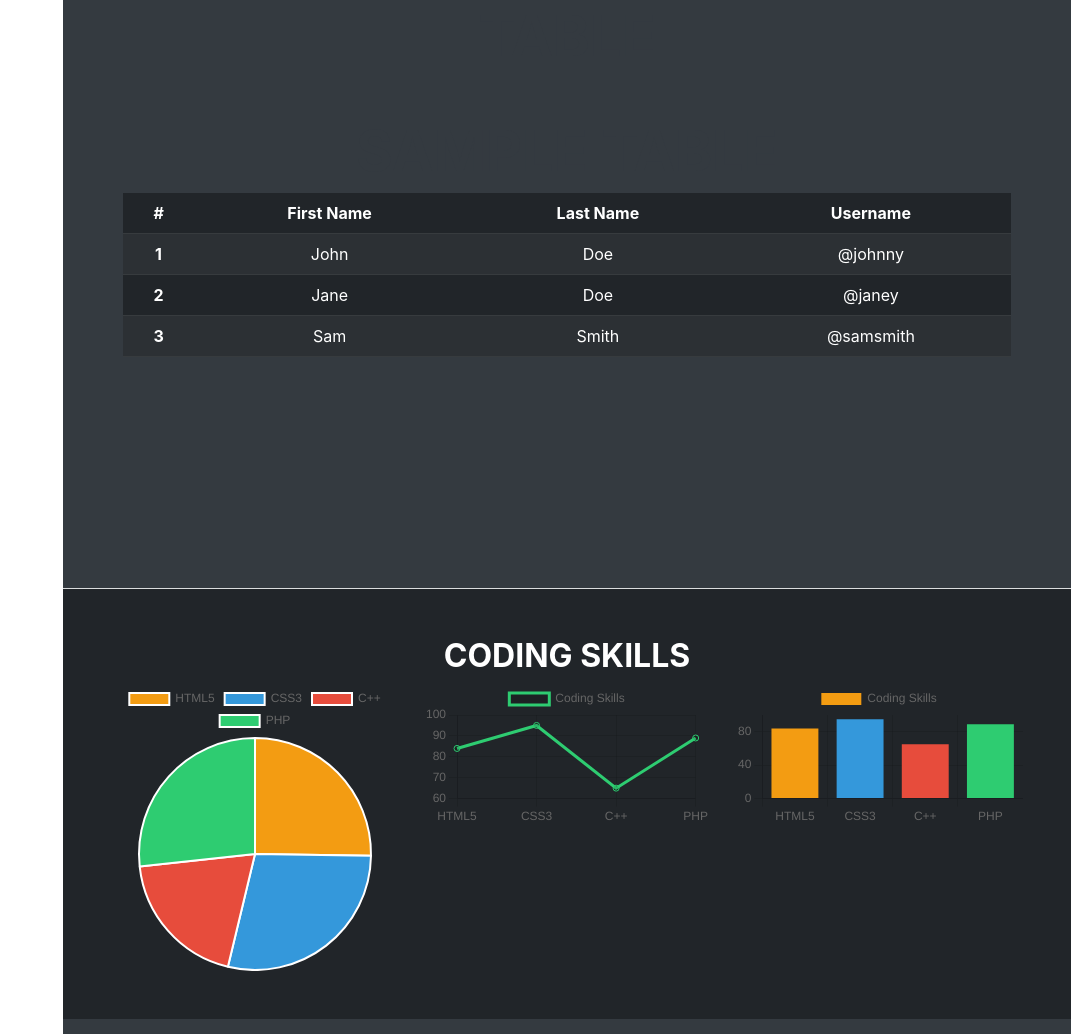
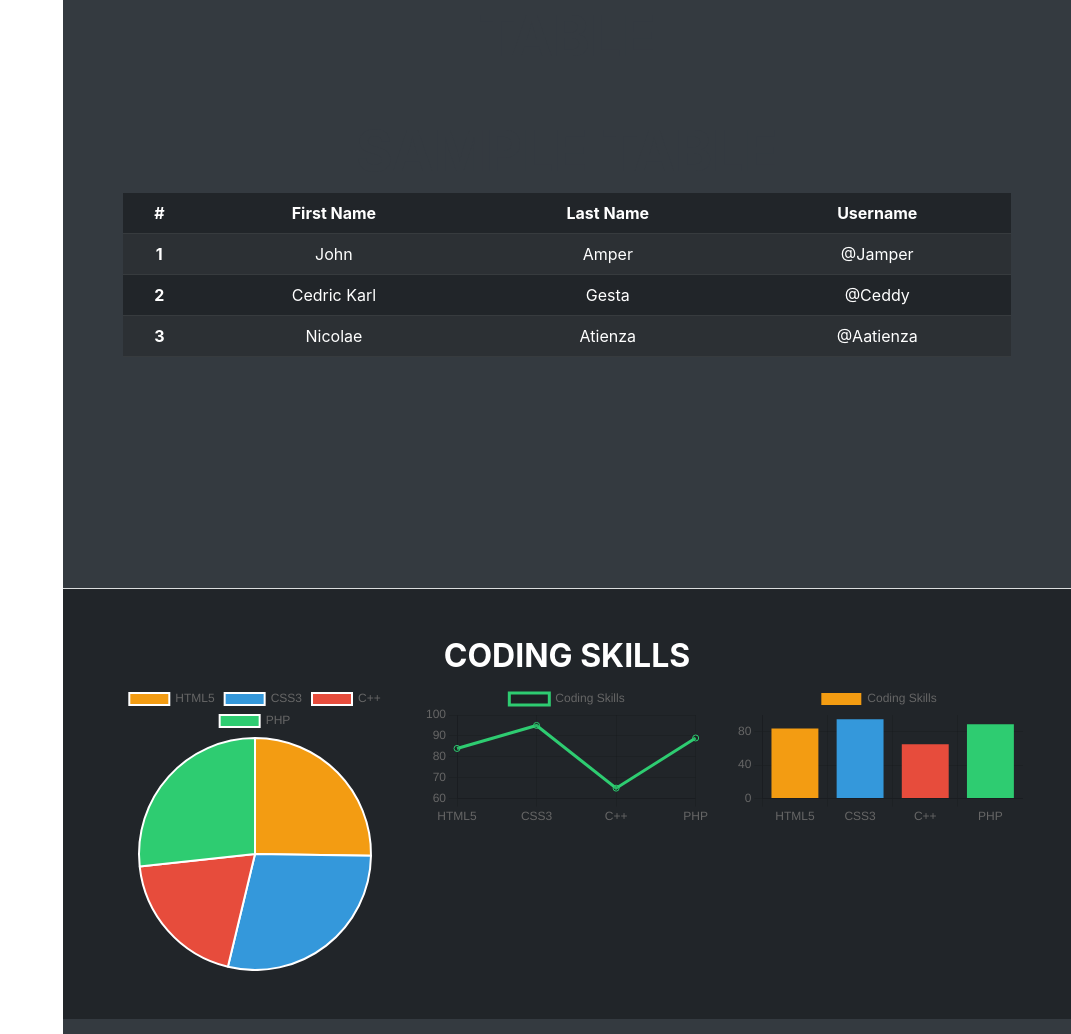
Before and after one commit to Aespino26/HCIANDRIE, a plain HTML site: page index.html in a window 1280 px wide. Shown: the part 2615-3649 px from the top of the page, without its empty margins (209-1280 px from the left). Drawn offline with nearby package versions, Linux system fonts and the light colour scheme; a web font is replaced by a local one.

Commit message:
Update index.html

```diff
--- a/index.html
+++ b/index.html
@@ -215,20 +215,20 @@
                                 <tr>
                                     <th scope="row">1</th>
                                     <td>John</td>
-                                    <td>Doe</td>
-                                    <td>@johnny</td>
+                                    <td>Amper</td>
+                                    <td>@Jamper</td>
                                 </tr>
                                 <tr>
                                     <th scope="row">2</th>
-                                    <td>Jane</td>
-                                    <td>Doe</td>
-                                    <td>@janey</td>
+                                    <td>Cedric Karl</td>
+                                    <td>Gesta</td>
+                                    <td>@Ceddy</td>
                                 </tr>
                                 <tr>
                                     <th scope="row">3</th>
-                                    <td>Sam</td>
-                                    <td>Smith</td>
-                                    <td>@samsmith</td>
+                                    <td>Nicolae</td>
+                                    <td>Atienza</td>
+                                    <td>@Aatienza</td>
                                 </tr>
                             </tbody>
                         </table>
```
